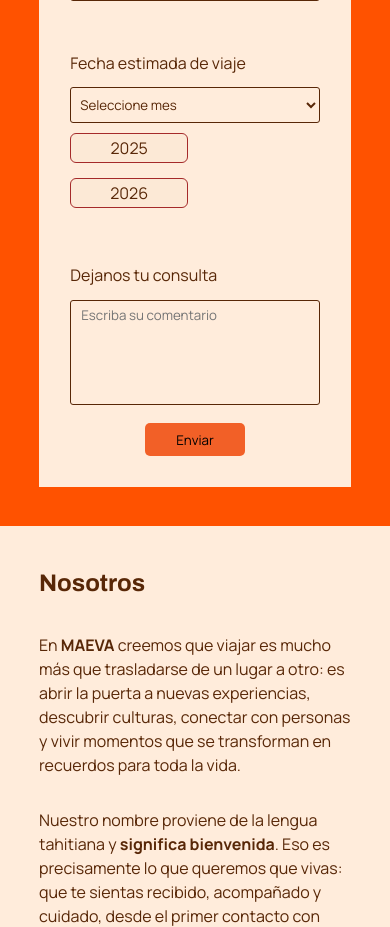
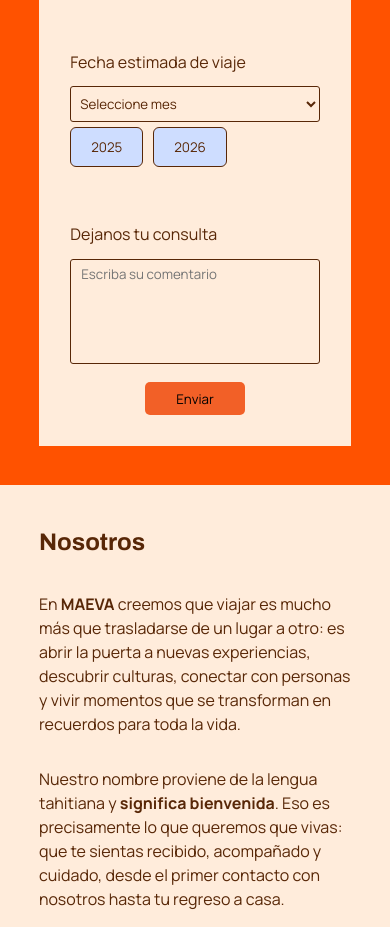
Before and after one commit to belgique5432/maeva-prueba, a React (Vite) app: page / in a window 390 px wide. Shown: the part 1420-2347 px from the top of the page. Built offline with nearby package versions, Linux system fonts and the light colour scheme; a web font is replaced by a local one.

Commit message:
arreglo-botones-form-mobile

```diff
--- a/src/App.css
+++ b/src/App.css
@@ -47,9 +47,7 @@ input[type="radio"]:checked::before {
 }
 
 /* Oculto los radios */
-.radio-fecha {
-  display: none;
-}
+
 
 /* Estilos base para los labels (botones) */
 .year {
@@ -69,29 +67,44 @@ input[type="radio"]:checked::before {
   max-width: 40px;
 }
 
+
+
 .year label {
   display: inline-block;
-  padding: 2px 15px;
-  margin:5px;
-  border: 1px solid brown;
+  padding: 8px 16px;
+  margin: 5px;
   border-radius: 6px;
-  background-color: #fce9d6; /* mismo tono que tu fondo */
   cursor: pointer;
-  transition: all 0.3s ease;
-  width: 109px;
-  text-align: center;
+  background-color: #CEDDFF; /* color base */
+  color: #582707; /* texto base */
+  border: 1px solid #582707;
+  transition: 0.3s;
 }
 
-.year label input {
-  display: none;
-}
+
 
 /* Cuando el radio está seleccionado */
 .radio-fecha:checked + label {
   background-color: #582707;
-  color: #fce9d6;
+  color: #CEDDFF;
 }
 
+.year-btn {
+  display: inline-block;
+  padding: 8px 16px;
+  margin: 4px;
+  border-radius: 6px;
+  cursor: pointer;
+  background-color: #CEDDFF; /* color base */
+  color: #582707; /* texto base */
+  border: 1px solid #582707;
+  transition: 0.2s;
+}
+
+.radio-fecha:checked + .year-btn {
+  background-color: #582707; /* cuando está seleccionado */
+  color: #CEDDFF;
+}
 
 
 textarea {
@@ -488,6 +501,24 @@ textarea {
 }
 
 @media (max-width: 640px) {
+
+.year-btn {
+  padding: 10px 20px;
+  margin: 5px;
+  border-radius: 6px;
+  cursor: pointer;
+  background-color: #CEDDFF;
+  color: #582707;
+  border: 1px solid #582707;
+  transition: all 0.3s;
+}
+
+.year-btn.selected-year {
+  background-color: #582707;
+  color: #CEDDFF;
+}
+
+
   h1 {
     font-size: 40px;
     font-weight: bold;
@@ -520,39 +551,8 @@ textarea {
     display: none;
   }
 
-  input[type="radio"]:checked::before {
-  content: '';
-  position: absolute;
-  top: 5px;
-  left: 6px;
-  width: 10px;
-  height: 10px;
-  background-color: #582707; /* Color del punto/relleno */
-  border-radius: 50%;
-}
-
-input[type="radio"] {
-  appearance: none; /* Oculta el estilo nativo */
-  width: 25px;
-  height: 25px;
-  border: 2px solid #ccc; /* Color del círculo estático */
-  border-radius: 50%;
-  position: relative;
-  border-color: #582707;
-}
 
 
-  .year label {
-  display: inline-block;
-  padding: 2px 25px;
-  border: 1px solid brown;
-  border-radius: 6px;
-  background-color: #fce9d6; /* mismo tono que tu fondo */
-  cursor: pointer;
-  transition: all 0.3s ease;
-  width: 46.3%;
-  margin-top: 10px;
-}
 .select-mes {
   width: 100%;
   padding: 5px;
@@ -592,9 +592,6 @@ input[type="radio"] {
   gap: 3rem;
 }
 
-label input {
-  width: 100%;
-}
 
 .consulta-form {
   display: flex;
@@ -618,6 +615,10 @@ label input {
   .arrow {
     display:none;
   }
+
+  .radio-fecha {
+  display: none;
+}
 
     .mundi-button-mobile {
     display: none;
@@ -779,6 +780,10 @@ a{
 
 /* Pantallas grandes: desktop (1025px en adelante) */
 @media (min-width: 1025px) {
+
+  .radio-fecha {
+  display: none;
+}
 .first-section {
   display: none;
 }
--- a/src/App.jsx
+++ b/src/App.jsx
@@ -12,6 +12,14 @@ import fb from "./assets/iconos/logo-facebook.svg"
 import ServiciosCarousel from "./components/slider";
 
 function App() {
+
+  function selectYear(e) {
+  const buttons = document.querySelectorAll(".year-btn");
+  buttons.forEach((btn) => btn.classList.remove("selected-year"));
+
+  e.target.classList.add("selected-year");
+  document.getElementById("anio-hidden").value = e.target.dataset.value;
+}
   return (
     <>
       <section className="first-section">
@@ -302,25 +310,26 @@ function App() {
             <option value="noviembre">Noviembre</option>
             <option value="diciembre">Diciembre</option>
           </select>
-        <div className="year">
-          <input
-            type="radio"
-            id="anio2025"
-            name="anio"
-            value="2025"
-            className="radio-fecha"
-          />
-          <label htmlFor="anio2025">2025</label>
+<div className="year">
+  <button
+    type="button"
+    className="year-btn"
+    data-value="2025"
+    onClick={(e) => selectYear(e)}
+  >
+    2025
+  </button>
 
-          <input
-            type="radio"
-            id="anio2026"
-            name="anio"
-            value="2026"
-            className="radio-fecha"
-          />
-          <label htmlFor="anio2026">2026</label>
-        </div>
+  <button
+    type="button"
+    className="year-btn"
+    data-value="2026"
+    onClick={(e) => selectYear(e)}
+  >
+    2026
+  </button>
+  <input type="hidden" name="anio" id="anio-hidden" />
+</div>
         </div>
 
         {/* Consulta */}
```
